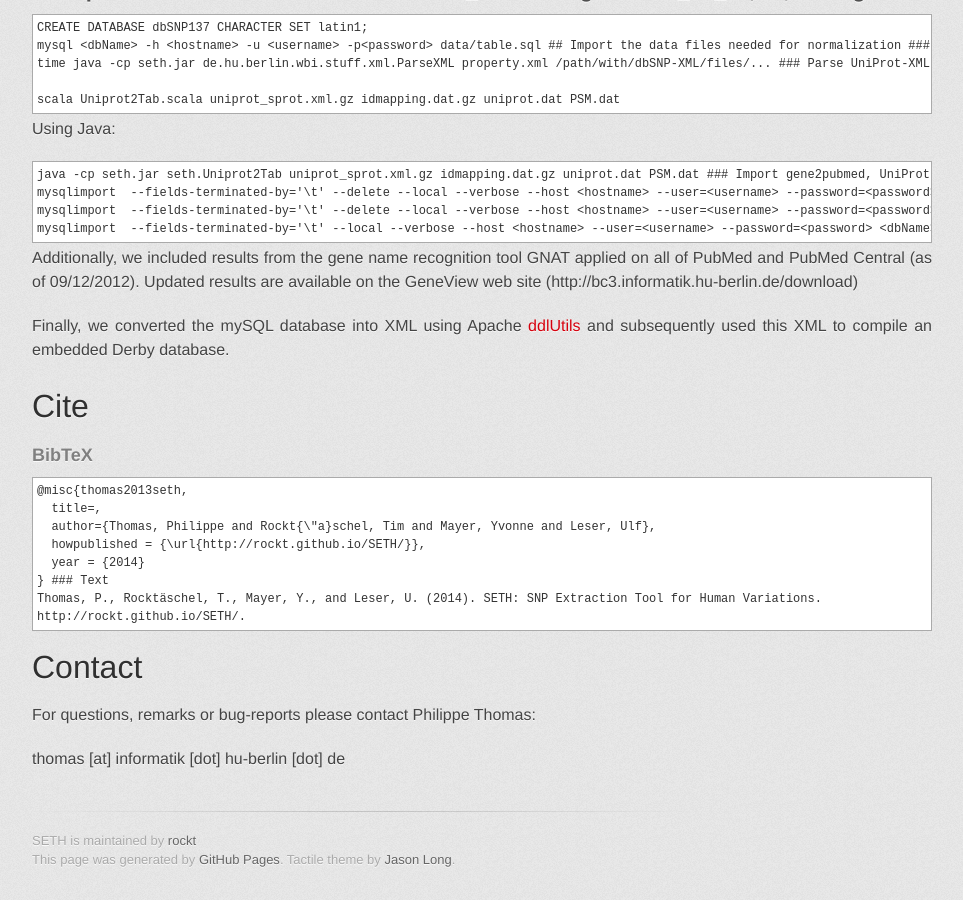
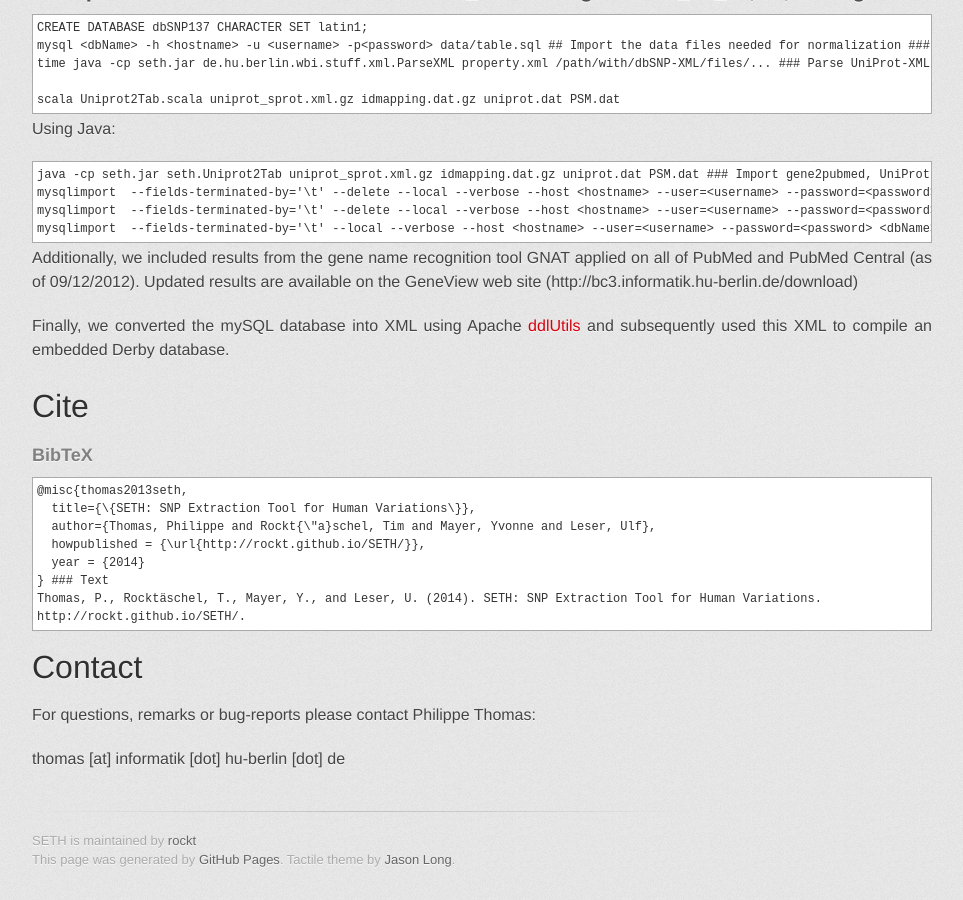
Before and after one commit to rockt/SETH, a Jekyll site: the page built from index.md, in a window 1280 px wide and 900 px high, scrolled down 3723 px. Shown: the whole window, without its empty margins (158-1121 px from the left). Built offline with Jekyll 4.4.1, drawn with Linux system fonts in a browser that asks for light colours; some web fonts are replaced; Markdown is read by kramdown in place of the engine named in the settings.

Commit message:
Update index.md

```diff
--- a/index.md
+++ b/index.md
@@ -216,7 +216,7 @@
 # Cite
 ### BibTeX
 	@misc{thomas2013seth,
-	  title={{SETH: SNP Extraction Tool for Human Variations}},
+	  title={\{SETH: SNP Extraction Tool for Human Variations\}},
 	  author={Thomas, Philippe and Rockt{\"a}schel, Tim and Mayer, Yvonne and Leser, Ulf},
 	  howpublished = {\url{http://rockt.github.io/SETH/}},
 	  year = {2014}
```
